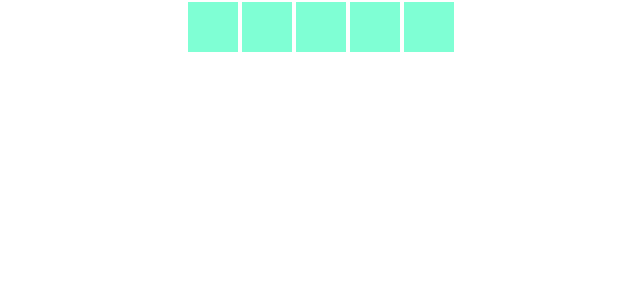
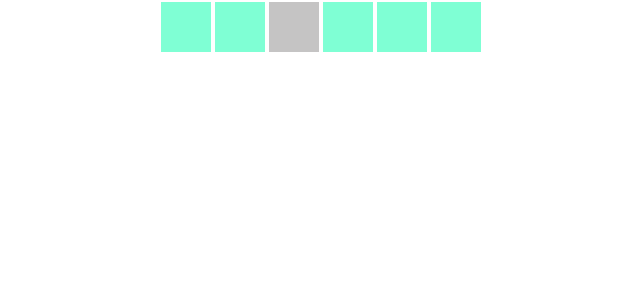
Before and after one commit to luciatruden/lights-out, a React (Create React App) app: page / in a window 1280 px wide. Shown: the top 300 px of the page, without its empty margins (319-959 px from the left). Built offline with nearby package versions, Linux system fonts and the light colour scheme.

Commit message:
create Board component with size of grid as props

```diff
--- a/src/App.js
+++ b/src/App.js
@@ -1,15 +1,11 @@
 
 import './App.css';
-import Cell from './Cell';
+import Board from './Board';
 
 function App() {
   return (
     <div className="App">
-      <Cell cellIndez="00" isOn={true} />
-      <Cell cellIndez="01" isOn={true} />
-      <Cell cellIndez="02" isOn={true} />
-      <Cell cellIndez="03" isOn={true} />
-      <Cell cellIndez="04" isOn={true} />
+      <Board size={6} />
 
     </div>
   );
--- a/src/Board.js
+++ b/src/Board.js
@@ -0,0 +1,21 @@
+import React, { useState } from "react";
+import './Board.css';
+import Cell from "./Cell";
+
+
+function Board(props) {
+    const { size } = props;
+
+    return(
+        <div className="Board">
+            <Cell cellIndex="00" isOn={true} />
+            <Cell cellIndex="01" isOn={true} />
+            <Cell cellIndex="02" isOn={false} />
+            <Cell cellIndex="03" isOn={true} />
+            <Cell cellIndex="04" isOn={true} />
+            <Cell cellIndex="05" isOn={true} />
+        </div>
+    )
+}
+
+export default Board;
--- a/src/Cell.css
+++ b/src/Cell.css
@@ -10,5 +10,5 @@
 }
 
 .Cell:disabled {
-    background-color: grey;
+    background-color: rgb(197, 196, 196);
 }
```
